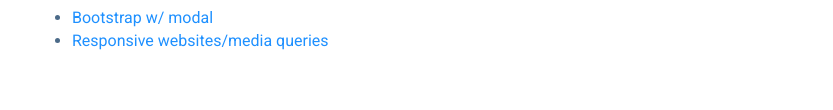
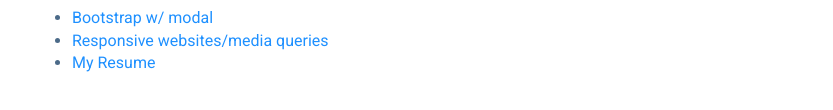
Before and after one commit to jdvalencia/jdvalencia.github.io, a website: page index.html in a window 1280 px wide. Shown: the part 480-590 px from the top of the page, without its empty margins (223-1056 px from the left). Drawn offline with nearby package versions, Linux system fonts and the light colour scheme.

Commit message:
added bullet point
My resume bullet point

```diff
--- a/index.html
+++ b/index.html
@@ -33,6 +33,7 @@
         <ul>
             <li><a href="project1/bootstrap-prestructure.html">Bootstrap w/ modal</a></li>
             <li><a href="project2/index.html">Responsive websites/media queries</a></li>
+            <li><a href="RESUME_JUAN_VALENCIA_2018.docx">My Resume</a></li>
         </ul>
     </div>
 </div>
```
